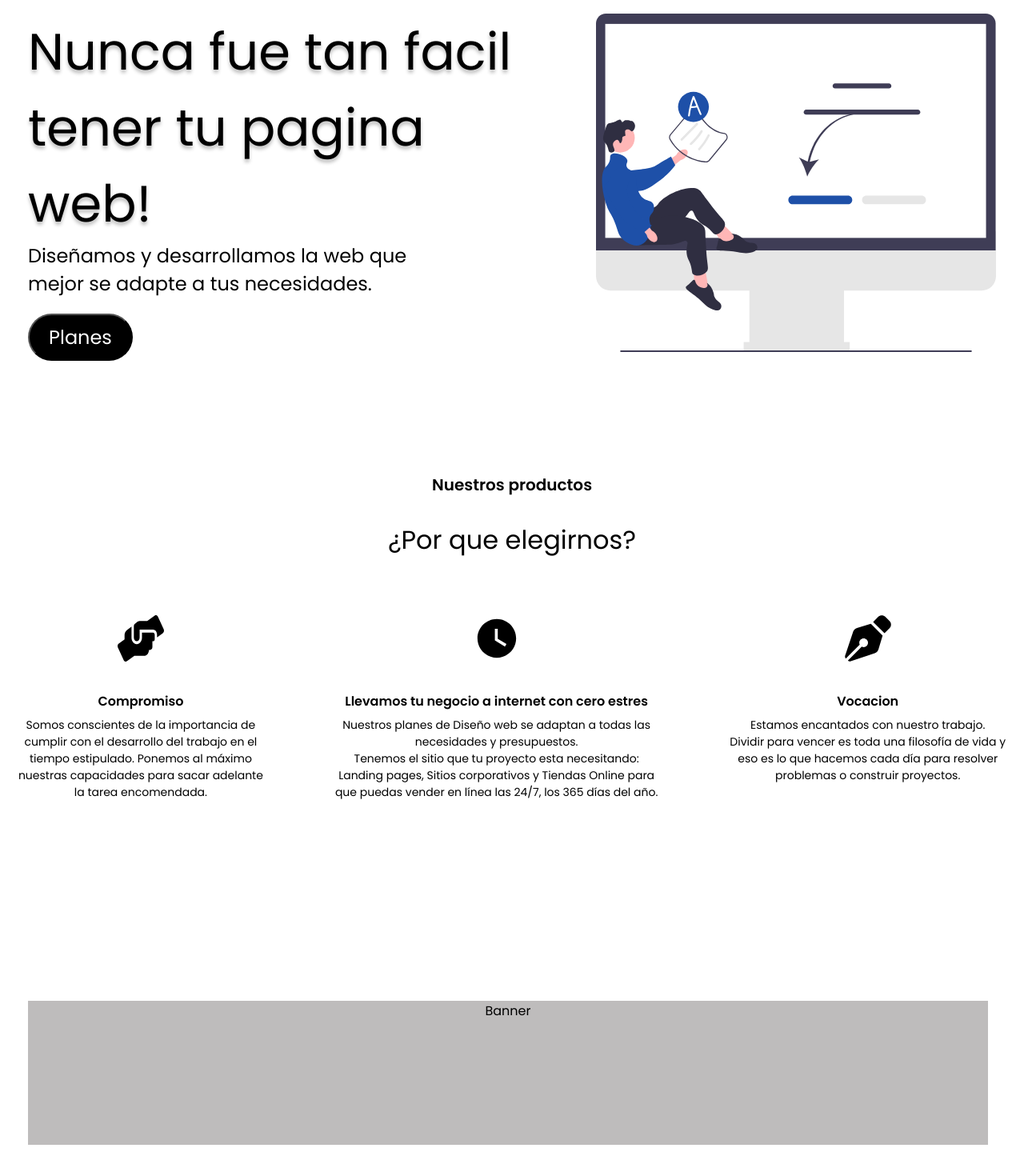
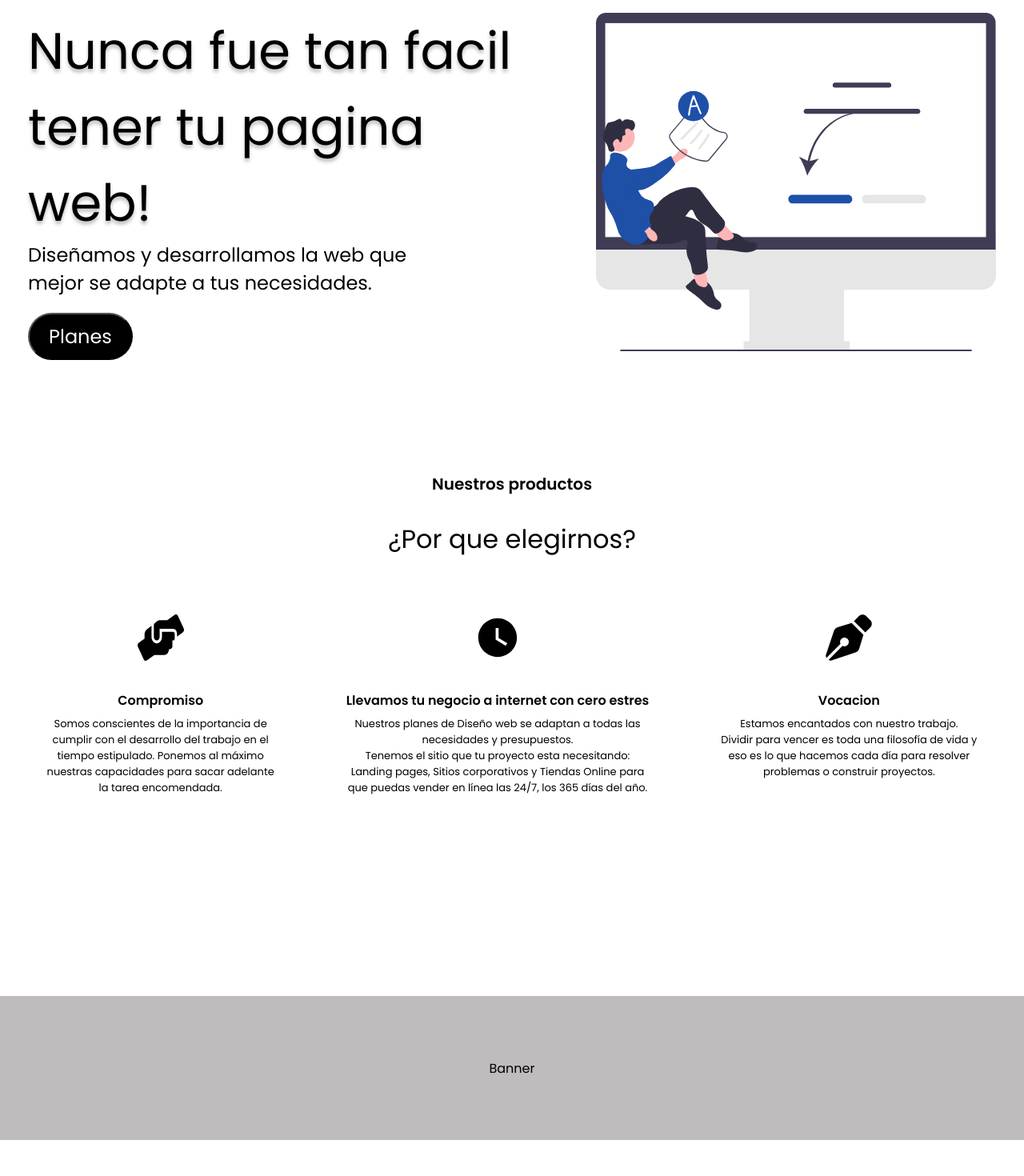
Before and after one commit to Bufalito/agenciaPo-er, a React (Create React App) app in the folder my-agencia-pouer/: page / in a window 1280 px wide. Shown: the part 198-1668 px from the top of the page at 80% size. Built offline with nearby package versions, Linux system fonts and the light colour scheme.

Commit message:
navbar linkeada, home terminado

```diff
--- a/my-agencia-pouer/src/components/home/home.jsx
+++ b/my-agencia-pouer/src/components/home/home.jsx
@@ -4,6 +4,8 @@ import img1 from '../../images/home.svg'
 import icon1 from '../../images/icon1.svg'
 import icon2 from '../../images/icon2.svg'
 import icon3 from '../../images/icon3.svg'
+import { Link } from 'react-router-dom';
+
 
 
 export default function Home() {
@@ -17,7 +19,7 @@ export default function Home() {
                     <p>
                     Diseñamos y desarrollamos la web que <br></br> mejor se adapte a tus necesidades.
                     </p>
-                    <button className={h.buttonHome} >Planes</button>
+                    <Link to={'/planes'}><button className={h.buttonHome} >Planes</button></Link>
 
                 </div>
                 <div>
--- a/my-agencia-pouer/src/components/home/home.module.css
+++ b/my-agencia-pouer/src/components/home/home.module.css
@@ -2,7 +2,7 @@
 
 
 .containerHome{
-    margin-top: 120px;
+    margin-top: 150px;
     display: flex;
     justify-content: space-between;
     margin-right: 35px;
@@ -35,6 +35,13 @@
     font-size: 24px;
     margin-top: 20px;
 
+
+}
+
+.buttonHome:hover{
+background-color: white;
+color: black;
+stroke: black 2px;
 
 }
 
@@ -84,7 +91,7 @@
 }
 
 .parrafo{
-    font-size: 14px;
+    font-size: 13px;
     margin-top: 7px;
     text-align: center;
     font-weight: 400;
@@ -94,12 +101,13 @@
 .banner{
     display: flex;
     background-color: rgb(190, 188, 188);
-    width: 1200px;
+    width: 100%;
     height: 180px;
     margin-top: 250px;
     justify-content: center;
-    margin-left: 35px;
+    align-items: center;
     margin-bottom: 150px;
 
 
+
 }
--- a/my-agencia-pouer/src/components/navBar/Nav.jsx
+++ b/my-agencia-pouer/src/components/navBar/Nav.jsx
@@ -1,16 +1,20 @@
 import React from 'react'
 import s from './Nav.module.css'
+import { Link } from 'react-router-dom';
+
 
 export default function navBar() {
   return (
     <div className={s.navContainer} >
         <div>
-           <h1 className={s.logo}>POÜER</h1>
+          <Link to={'/'} className={s.Link} > <h1 className={s.logo}>POÜER</h1></Link>
         </div>
         <div className={s.sections}>
-            <h2>Planes</h2>
-            <h2>Nosotros</h2>
-            <h2>Contacto</h2>
+
+          <Link to={'/planes'} className={s.Link} > <h2>Planes</h2></Link>
+          <Link to={'/nosotros'} className={s.Link} > <h2>Nosotros</h2></Link>
+          <Link to={'contacto'} className={s.Link} > <h2>Contacto</h2></Link>
+
          </div>
 
     </div>
--- a/my-agencia-pouer/src/components/navBar/Nav.module.css
+++ b/my-agencia-pouer/src/components/navBar/Nav.module.css
@@ -14,6 +14,7 @@
     justify-content: space-around;
     gap: 15px;
     margin-top: 12px;
+    height: 20px;
 
 }
 
@@ -21,12 +22,16 @@
     font-size: 20px;
     font-family: 'Poppins', sans-serif;
     font-weight: 600;
+    height: 20px;
+
+
 }
 
 .logo {
     font-size: 64px;
     font-family: 'Poppins', sans-serif;
     font-weight: 800;
+    height: 64px;
 
 }
 
@@ -34,3 +39,10 @@
     text-decoration: underline;
     cursor: pointer;
 }
+
+
+.Link{
+    text-decoration: none;
+    color: black;
+
+}
```
